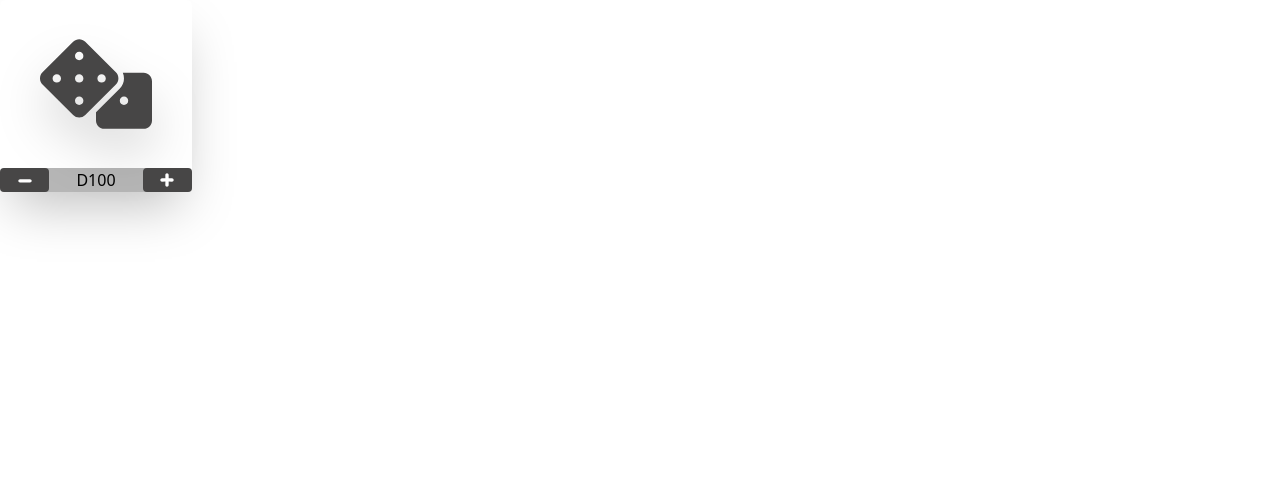
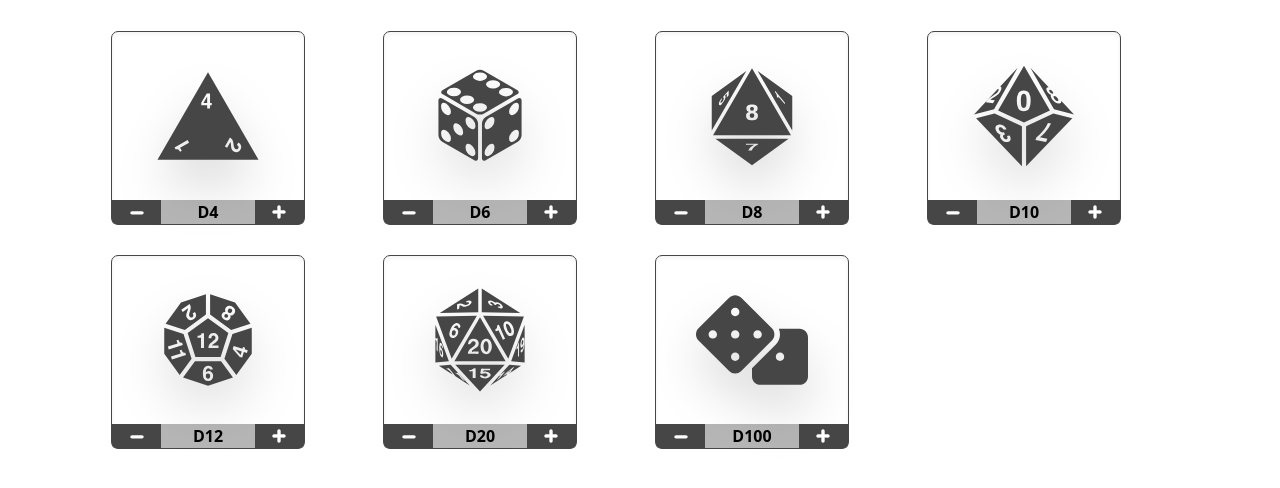
Before and after one commit to DaviD4Chirino/tira-el-dado, a React (Vite) app: page / in a window 1280 px wide. Shown: the top 488 px of the page. Built offline with nearby package versions, Linux system fonts and the light colour scheme.

Commit message:
release 0.0.1

```diff
--- a/index.html
+++ b/index.html
@@ -4,10 +4,10 @@
   <meta charset="UTF-8" />
   <link rel="icon" type="image/svg+xml" href="/vite.svg" />
   <meta name="viewport" content="width=device-width, initial-scale=1.0" />
-    <title>Vite + React + TS</title>
+  <title>Tira el dado</title>
 </head>
 <body>
   <main id="root"></main>
-    <script type="module" src="/src/main.tsx"></script>
+  <script type="module" src="./src/main.tsx"></script>
 </body>
 </html>
--- a/package.json
+++ b/package.json
@@ -1,8 +1,9 @@
 {
-  "name": "template",
+  "name": "tira-el-dado",
   "private": true,
-  "version": "0.0.0",
+  "version": "0.0.1",
   "type": "module",
+  "homepage": "/",
   "scripts": {
     "dev": "vite",
     "build": "tsc -b && vite build",
--- a/src/App.tsx
+++ b/src/App.tsx
@@ -1,10 +1,14 @@
 import "./App.css";
-import Die from "./components/molecules/Die";
+import Dice from "./components/organisms/Dice";
 
 function App() {
   return (
-    <section className="container">
-      <Die faces={100} />
+    <section>
+      <div className="container-md mx-auto p-8">
+        <div className="grid grid-cols-[repeat(auto-fill,8rem)] lg:grid-cols-[repeat(auto-fill,15rem)]  justify-center  gap-8">
+          <Dice />
+        </div>
+      </div>
     </section>
   );
 }
--- a/src/MUIThemeProvider.tsx
+++ b/src/MUIThemeProvider.tsx
@@ -16,6 +16,9 @@ const theme = createTheme({
     warning: {
       main: "#141414",
     },
+    text: {
+      primary: "#050315",
+    },
   },
 });
 export default function MUIThemeProvider(props: {
--- a/src/components/molecules/Die.tsx
+++ b/src/components/molecules/Die.tsx
@@ -1,7 +1,7 @@
-import { Button } from "@mui/material";
-import { GiDiceTwentyFacesTwenty as D20 } from "react-icons/gi";
+import { Button, SxProps } from "@mui/material";
 import { TiMinus as Minus, TiPlus as Plus } from "react-icons/ti";
 import RollDialog from "./RollDialog";
+
 import {
   ReactElement,
   JSXElementConstructor,
@@ -13,26 +13,28 @@ import {
 
 import { clamp } from "../../utils";
 import DieIcon from "../atoms/DieIcon";
+import { Theme } from "@emotion/react";
 
 export default function Die({ faces }: dieProps) {
   const [diceCounter, setDiceCounter] = useState(1);
 
   return (
     <div
-      className="max-w-40 sm:max-w-48 aspect-square grid grid-rows-2 rounded-md shadow-2xl"
+      className=" max-w-32 lg:max-w-48 aspect-square grid grid-rows-2 rounded-md outline outline-1 outline-primary shadow-inner"
       id="Die"
     >
       <RollDialog
         buttonProps={{
           className: "row-span-2",
-          variant: "text",
         }}
         trows={diceCounter}
         faces={faces}
       >
         <DieIcon
           faces={faces}
-          iconProps={{ className: "size-20 sm:size-28 drop-shadow-2xl" }}
+          iconProps={{
+            className: "size-14 lg:size-28 drop-shadow-2xl",
+          }}
         />
       </RollDialog>
 
@@ -58,10 +60,12 @@ function DieTitle({
   totalDices: number;
 }) {
   return (
-    <p id="Title" className="align-middle col-span-4 text-center ">
-      D{faces}{" "}
-      {totalDices > 1 && <sup className="align-middle">* {totalDices}</sup>}
-    </p>
+    <b
+      id="Title"
+      className="align-middle col-span-4 text-center text-sm sm:text-base h-7 sm:h-auto flex items-center content-center justify-center "
+    >
+      {totalDices > 1 && totalDices}D{faces}
+    </b>
   );
 }
 
@@ -84,6 +88,7 @@ function DieControls({
 }) {
   function CustomButton(props: {
     onClick?: MouseEventHandler<HTMLButtonElement> | undefined;
+    sx?: SxProps<Theme>;
     children:
       | string
       | number
@@ -104,8 +109,11 @@ function DieControls({
           minHeight: 0,
           padding: 0,
           margin: 0,
+          borderTopLeftRadius: 0,
+          borderTopRightRadius: 0,
+          ...props.sx,
         }}
-        className=" col-span-3"
+        className=" col-span-3 "
         onClick={props.onClick}
       >
         {props.children}
@@ -114,11 +122,11 @@ function DieControls({
   }
   return (
     <div className="grid gap-3 grid-cols-10 rounded-md justify-between   bg-secondary">
-      <CustomButton onClick={onMinusClick}>
+      <CustomButton sx={{ borderBottomRightRadius: 0 }} onClick={onMinusClick}>
         <Minus className="size-5" />
       </CustomButton>
       {children}
-      <CustomButton onClick={onPlusClick}>
+      <CustomButton sx={{ borderBottomLeftRadius: 0 }} onClick={onPlusClick}>
         <Plus className="size-5" />
       </CustomButton>
     </div>
--- a/src/components/molecules/RollDialog.tsx
+++ b/src/components/molecules/RollDialog.tsx
@@ -21,7 +21,6 @@ export default function RollDialog({
 
   function handleClose() {
     setOpen(false);
-    // setResult(0);
   }
 
   useEffect(() => {
@@ -51,12 +50,11 @@ export default function RollDialog({
               }`}
               id="Result"
             >
-              {/* 1400 */}
               {result > -1 && (
                 <DieRollAnimation
-                  faces={faces}
+                  faces={faces * rolls.length - 1}
                   value={result}
-                  duration={800 + 200 * (rolls.length - 1)}
+                  duration={800}
                 />
               )}
             </h1>
@@ -68,9 +66,9 @@ export default function RollDialog({
                     <DieRollAnimation
                       value={roll}
                       faces={faces}
-                      duration={800 + 200 * index}
+                      duration={800}
                       key={index}
-                      className="min-w-5"
+                      className="min-w-5 font-bold"
                     />
 
                     {index + 1 < rolls.length && (
@@ -82,27 +80,6 @@ export default function RollDialog({
                 ))}
               </div>
             )}
-            {/* {trows > 1 && (
-              <div
-                className="flex text-center px-5 overflow-x-auto   row-span-2"
-                key={trows}
-              >
-                {[...Array(trows)].map((e, i) => (
-                  <>
-                    <DieRollAnimation
-                      key={i}
-                      min={1}
-                      max={20}
-                      speed={50}
-                      duration={1000 + i * 200}
-                      className="min-w-5"
-                      onRollEnd={addResult}
-                    />
-
-                  </>
-                ))}
-              </div>
-            )} */}
           </div>
         )}
       </Dialog>
--- /dev/null
+++ b/src/components/organisms/Dice.tsx
@@ -0,0 +1,13 @@
+import Die from "../molecules/Die";
+
+const diceFaces: number[] = [4, 6, 8, 10, 12, 20, 100];
+
+export default function Dice() {
+  return (
+    <>
+      {diceFaces.map((dieNumber) => (
+        <Die faces={dieNumber} key={dieNumber} />
+      ))}
+    </>
+  );
+}
--- a/tailwind.config.js
+++ b/tailwind.config.js
@@ -1,3 +1,5 @@
+import plugin from "tailwindcss";
+
 /** @type {import('tailwindcss').Config} */
 export default {
   content: ["./index.html", "./src/**/*.{js,ts,jsx,tsx}"],
@@ -9,7 +11,24 @@ export default {
       secondary: "#b6b6b6",
       accent: "#141414",
     },
-    extend: {},
+    extend: {
+      textShadow: {
+        sm: "0 1px 2px var(--tw-shadow-color)",
+        DEFAULT: "0 2px 4px var(--tw-shadow-color)",
+        lg: "0 8px 16px var(--tw-shadow-color)",
+      },
+    },
   },
-  plugins: [],
+  plugins: [
+    plugin(function ({ matchUtilities, theme }) {
+      matchUtilities(
+        {
+          "text-shadow": (value) => ({
+            textShadow: value,
+          }),
+        },
+        { values: theme("textShadow") }
+      );
+    }),
+  ],
 };
```
Lines whose indentation alone changed are shown as unchanged.
